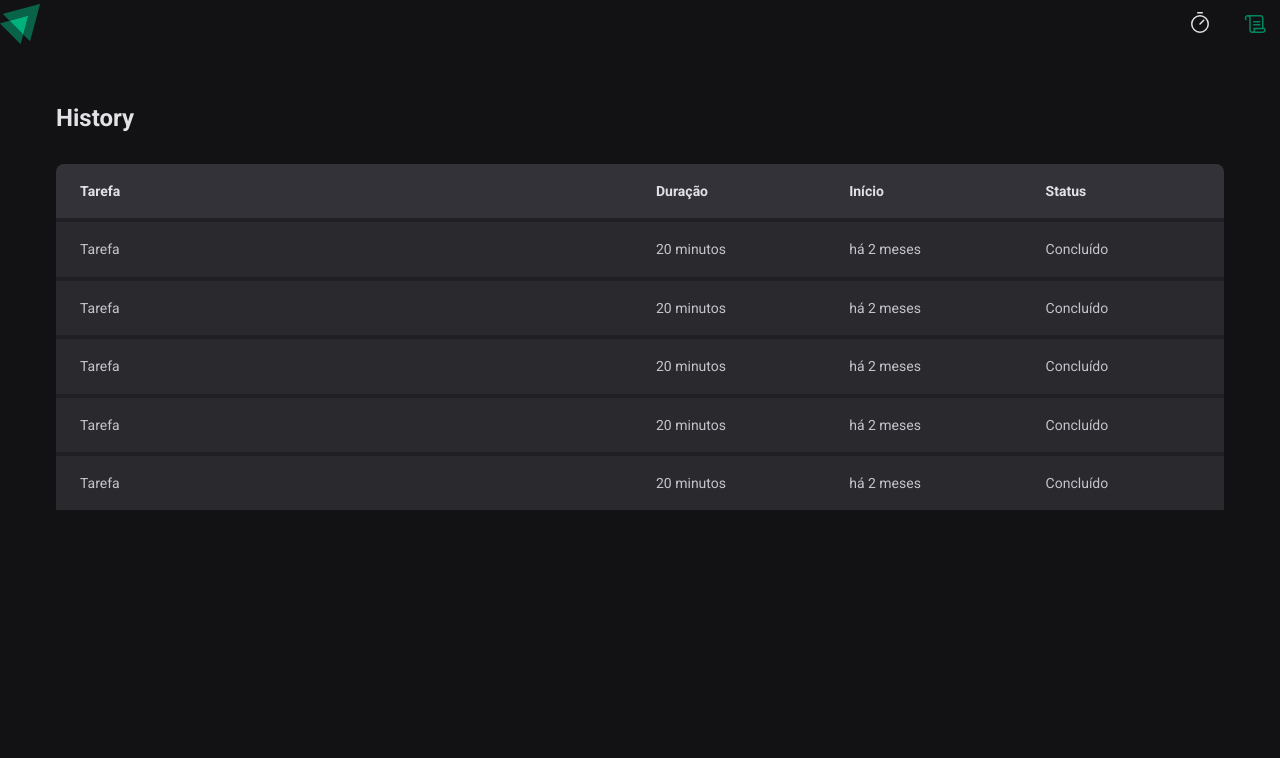
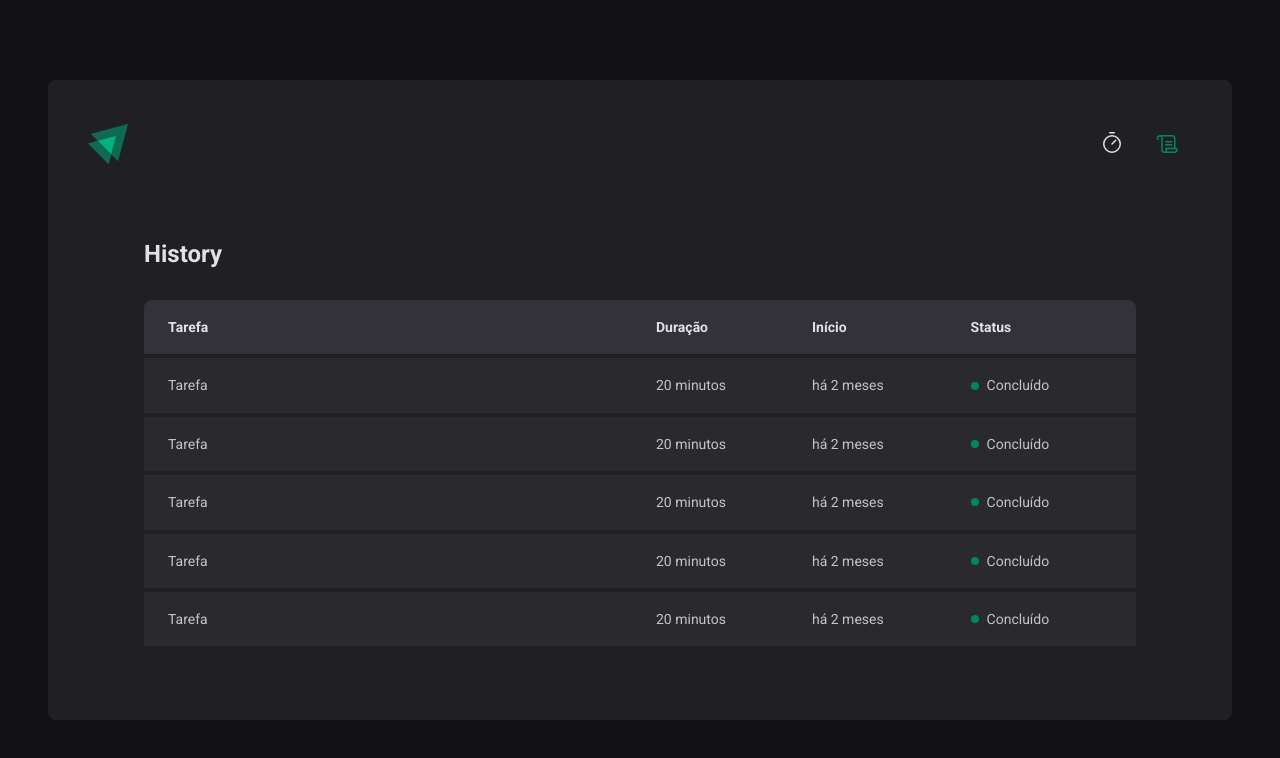
Before and after one commit to Dav1dSo/Timer, a React (Vite) app: page /history in a window 1280 px wide. Shown: the top 758 px of the page. Built offline with nearby package versions, Linux system fonts and the light colour scheme.

Commit message:
Improves history page UI
Adds visual status indicators to the history page, enhancing readability and providing clear task completion status at a glance.  Also improves the layout of the default layout.

```diff
--- a/src/layouts/intex.tsx
+++ b/src/layouts/intex.tsx
@@ -1,11 +1,12 @@
 import { Outlet } from "react-router-dom";
 import { Header } from "../componentes/Header/Header";
+import { LayoutContainer } from "../layouts/DefaultLayout/styles";
 
 export function Defaultlayout () {
     return (
-        <div>
+        <LayoutContainer>
             <Header />
             <Outlet />
-        </div>
+        </LayoutContainer>
     )
 }
--- a/src/pages/History/History.tsx
+++ b/src/pages/History/History.tsx
@@ -1,4 +1,4 @@
-import { HistoryContainer, HistoryList } from "./style";
+import { HistoryContainer, HistoryList, Status } from "./style";
 
 export function History() {
     return (
@@ -20,31 +20,41 @@ export function History() {
                             <td>Tarefa</td>
                             <td>20 minutos</td>
                             <td>há 2 meses</td>
-                            <td>Concluído</td>
+                            <td>
+                                <Status statusColor="green">Concluído</Status>
+                            </td>
                         </tr>
                         <tr>
                             <td>Tarefa</td>
                             <td>20 minutos</td>
                             <td>há 2 meses</td>
-                            <td>Concluído</td>
+                            <td>
+                                <Status statusColor="green">Concluído</Status>
+                            </td>
                         </tr>
                         <tr>
                             <td>Tarefa</td>
                             <td>20 minutos</td>
                             <td>há 2 meses</td>
-                            <td>Concluído</td>
+                            <td>
+                                <Status statusColor="green">Concluído</Status>
+                            </td>
                         </tr>
                         <tr>
                             <td>Tarefa</td>
                             <td>20 minutos</td>
                             <td>há 2 meses</td>
-                            <td>Concluído</td>
+                            <td>
+                                <Status statusColor="green">Concluído</Status>
+                            </td>
                         </tr>
                         <tr>
                             <td>Tarefa</td>
                             <td>20 minutos</td>
                             <td>há 2 meses</td>
-                            <td>Concluído</td>
+                            <td>
+                                <Status statusColor="green">Concluído</Status>
+                            </td>
                         </tr>
                     </tbody>
                 </table>
--- a/src/pages/History/style.ts
+++ b/src/pages/History/style.ts
@@ -64,3 +64,37 @@ export const HistoryList = styled.div`
         }
     }
 `
+
+
+const STATUS_COLORS = {
+    green: 'green-500',
+    yellow: 'yellow-500',
+    red: 'red-500'
+} as const
+
+interface StatusProps {
+    statusColor: keyof typeof STATUS_COLORS
+}
+
+export const Status = styled.span<StatusProps>`
+    display: flex;
+    align-items: center;
+    gap: 0.5rem;
+
+    &::before {
+        content: '';
+        width: 0.5rem;
+        height: 0.5rem;
+        border-radius: 9999px;
+        background: ${(props) => props.theme[STATUS_COLORS[props.statusColor]]};
+    }
+`
+
+export const Separator = styled.div`
+    padding: 2rem 0;
+    color: ${(props) => props.theme['green-500']};
+    width: 4rem;
+    overflow: hidden;
+    display: flex;
+    justify-content: center;
+`
--- a/src/pages/Home/styles.ts
+++ b/src/pages/Home/styles.ts
@@ -1,4 +1,14 @@
 import styled from "styled-components"
+
+export const Wrap = styled.div`
+
+ display: flex;
+    justify-content: center;
+    align-items: center;
+    width: 50%;
+    margin: 0 auto;
+    height: 100%;
+`
 
 export const HomeContainer = styled.div`
     display: flex;
```
